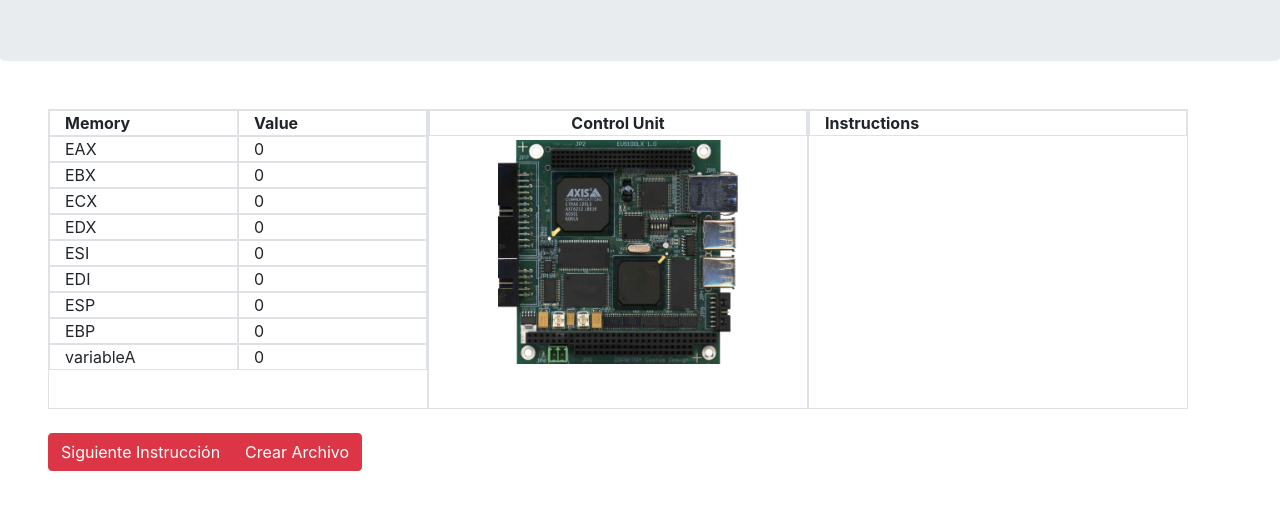
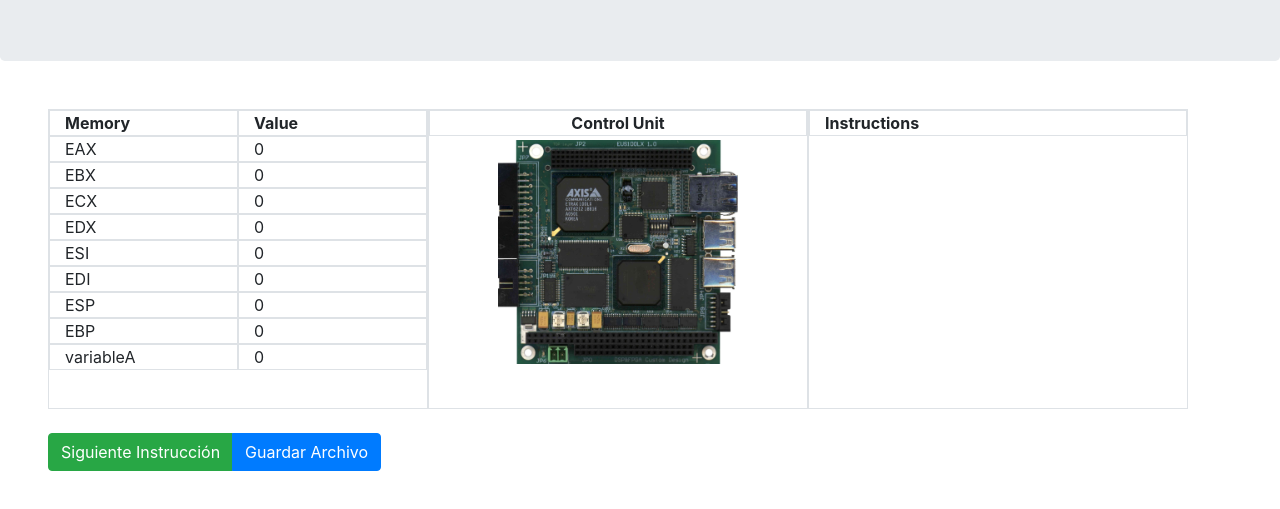
Before and after one commit to JuanZapataV2/FinalElectronica, a plain HTML site: page index.html in a window 1280 px wide. Shown: the part 211-720 px from the top of the page. Drawn offline with nearby package versions, Linux system fonts and the light colour scheme.

Commit message:
Nada importante

```diff
--- a/index.html
+++ b/index.html
@@ -75,8 +75,8 @@
 
         </div>
             <div class="row btn-group justify-content-end mt-4">
-                <button class="btn btn-danger" onclick="loadNewInst()">Siguiente Instrucción</button>
-                <button class="btn btn-danger" onclick="saveFile()">Crear Archivo</button>
+                <button class="btn btn-success" onclick="loadNewInst()">Siguiente Instrucción</button>
+                <button class="btn btn-primary" onclick="saveFile()">Guardar Archivo</button>
             </div>
 
     </div>
```
